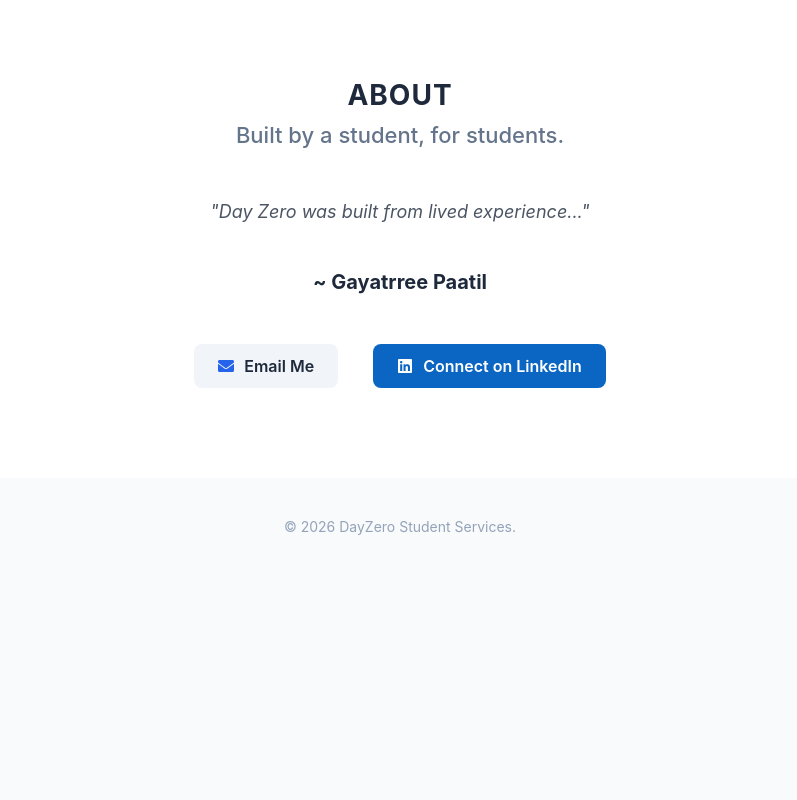
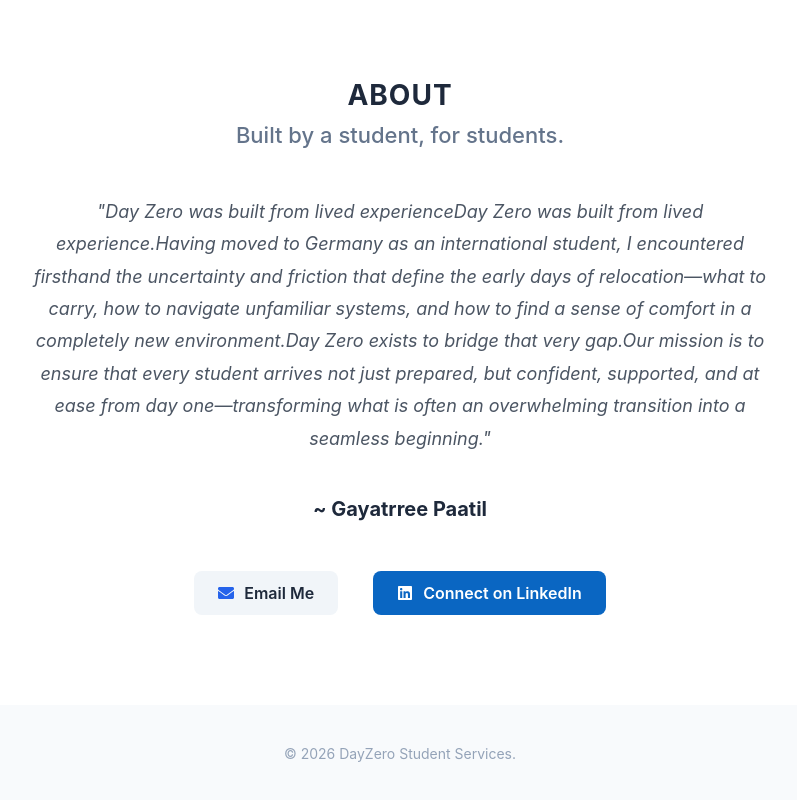
Before and after one commit to Gayatrree/dayzero-frontend, a React (Create React App) app: page / in a window 1280 px wide. Shown: the part 1865-2665 px from the top of the page, without its empty margins (240-1037 px from the left). Before the commit the page ends 2440 px from the top, so only its background shows below. Built offline with nearby package versions, Linux system fonts and the light colour scheme.

Commit message:
added about content

```diff
--- a/src/pages/Home.js
+++ b/src/pages/Home.js
@@ -156,7 +156,15 @@ function Home() {
         </h3>
         <div style={{ maxWidth: "750px", display: "flex", flexDirection: "column", alignItems: "center", margin: "0 auto" }}>
           <p style={{ fontSize: "18px", color: "#4b5563", lineHeight: "1.8", marginBottom: "15px", fontStyle: "italic" }}>
-            "Day Zero was built from lived experience..."
+            "Day Zero was built from lived experienceDay Zero was built from lived experience.<b/>
+
+Having moved to Germany as an international student, I encountered firsthand the uncertainty and friction that define the
+early days of relocation—what to carry, how to navigate unfamiliar systems, and how to find a sense of comfort in a completely new environment.<b/>
+
+Day Zero exists to bridge that very gap.<b/>
+
+Our mission is to ensure that every student arrives not just prepared, but confident, supported, and at ease from day one—transforming what is
+often an overwhelming transition into a seamless beginning."
           </p>
           <h4 style={{ fontSize: "20px", color: "#1e293b", fontWeight: "700", marginBottom: "40px" }}>
             ~ Gayatrree Paatil
```
